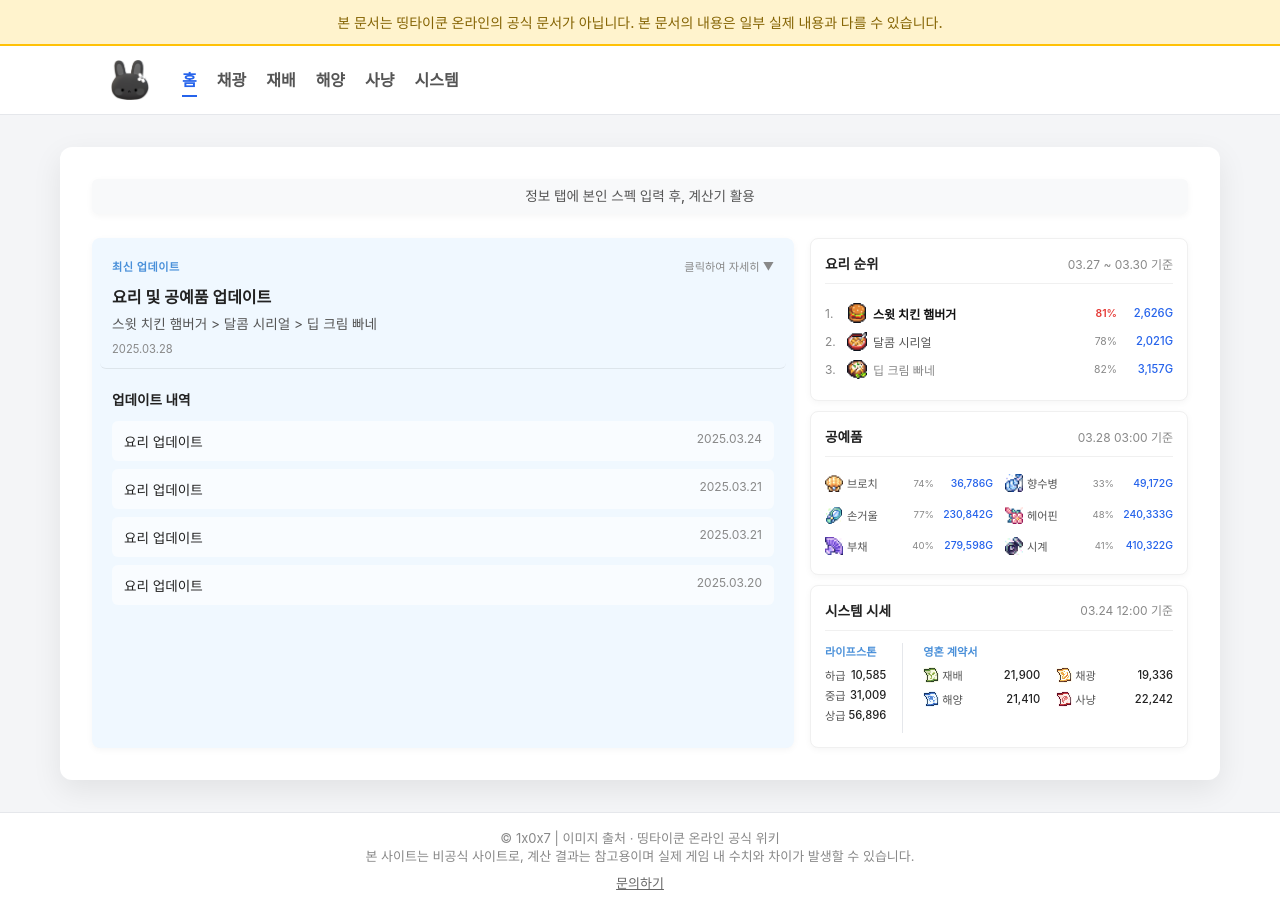
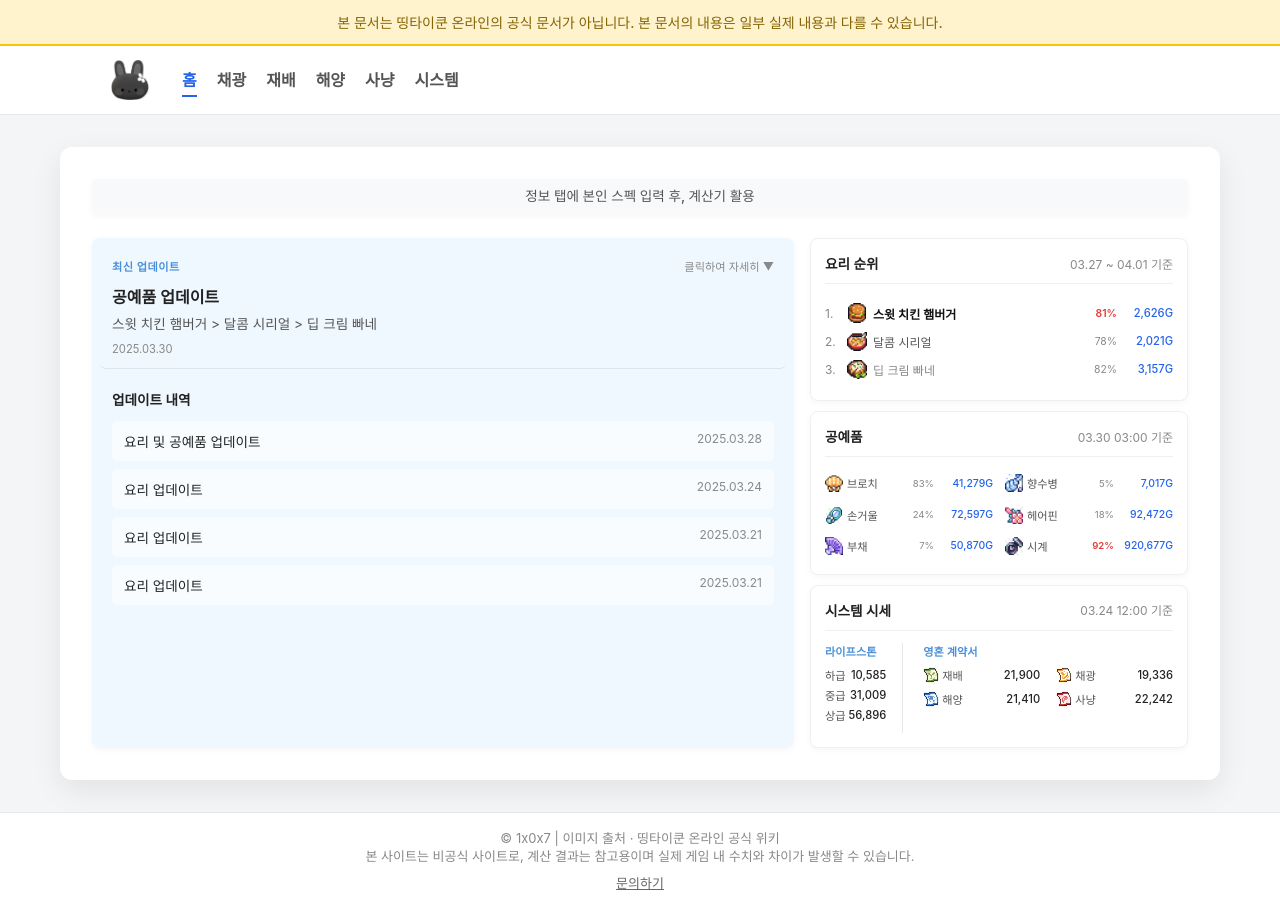
Before and after one commit to 1x0x7/107spa, a Next.js app: page / in a window 1280 px wide. Built offline with nearby package versions, Linux system fonts and the light colour scheme.

Commit message:
공예품 가격 수정

```diff
--- a/data/updates.ts
+++ b/data/updates.ts
@@ -3,7 +3,7 @@
 // ============================================
 export const PRICE_DATES = {
   // 요리 가격 (3일마다 수정)
-  cooking: "03.27 ~ 03.30 기준",
+  cooking: "03.27 ~ 04.01 기준",
 
   // 시스템 시세
   system: "03.24 12:00 기준",
@@ -11,7 +11,7 @@ export const PRICE_DATES = {
   engrave: "03.24 12:00 기준",   // 영혼 계약서
 
   // 공예품 시세 (매일 수정)
-  craft: "03.28 03:00 기준",
+  craft: "03.30 03:00 기준",
 }
 
 // ============================================
@@ -61,12 +61,12 @@ export const ENGRAVE_PRICES = {
 // 🎨 공예품 시세 (매일 수정)
 // ============================================
 export const CRAFT_PRICES: Record<string, number> = {
-  brooch: 36786,      // 조개껍데기 브로치 (0 ~ 50,000)
-  perfume: 49172,    // 푸른 향수병 (0 ~ 150,000)
-  mirror: 230842,     // 자개 손거울 (0 ~ 300,000)
-  hairpin: 240333,    // 분홍 헤어핀 (0 ~ 500,000)
-  fan: 279598,        // 자개 부채 (0 ~ 700,000)
-  watch: 410322,      // 흑진주 시계 (0 ~ 1,000,000)
+  brooch: 41279,      // 조개껍데기 브로치 (0 ~ 50,000)
+  perfume: 7017,    // 푸른 향수병 (0 ~ 150,000)
+  mirror: 72597,     // 자개 손거울 (0 ~ 300,000)
+  hairpin: 92472,    // 분홍 헤어핀 (0 ~ 500,000)
+  fan: 50870,        // 자개 부채 (0 ~ 700,000)
+  watch: 920677,      // 흑진주 시계 (0 ~ 1,000,000)
 }
 
 // ============================================
@@ -96,12 +96,18 @@ export interface UpdateItem {
 
 export const UPDATE_HISTORY: UpdateItem[] = [
     {
+    title: "공예품 업데이트",
+    desc: "스윗 치킨 햄버거 > 달콤 시리얼 > 딥 크림 빠네",
+    date: "2025.03.30",
+    isLatest: true,
+    details: {
+    }
+  },
+    {
     title: "요리 및 공예품 업데이트",
     desc: "스윗 치킨 햄버거 > 달콤 시리얼 > 딥 크림 빠네",
     date: "2025.03.28",
-    isLatest: true,
     details: {
-      changes: ["rpg . . .?"],
     }
   },
     {
```
